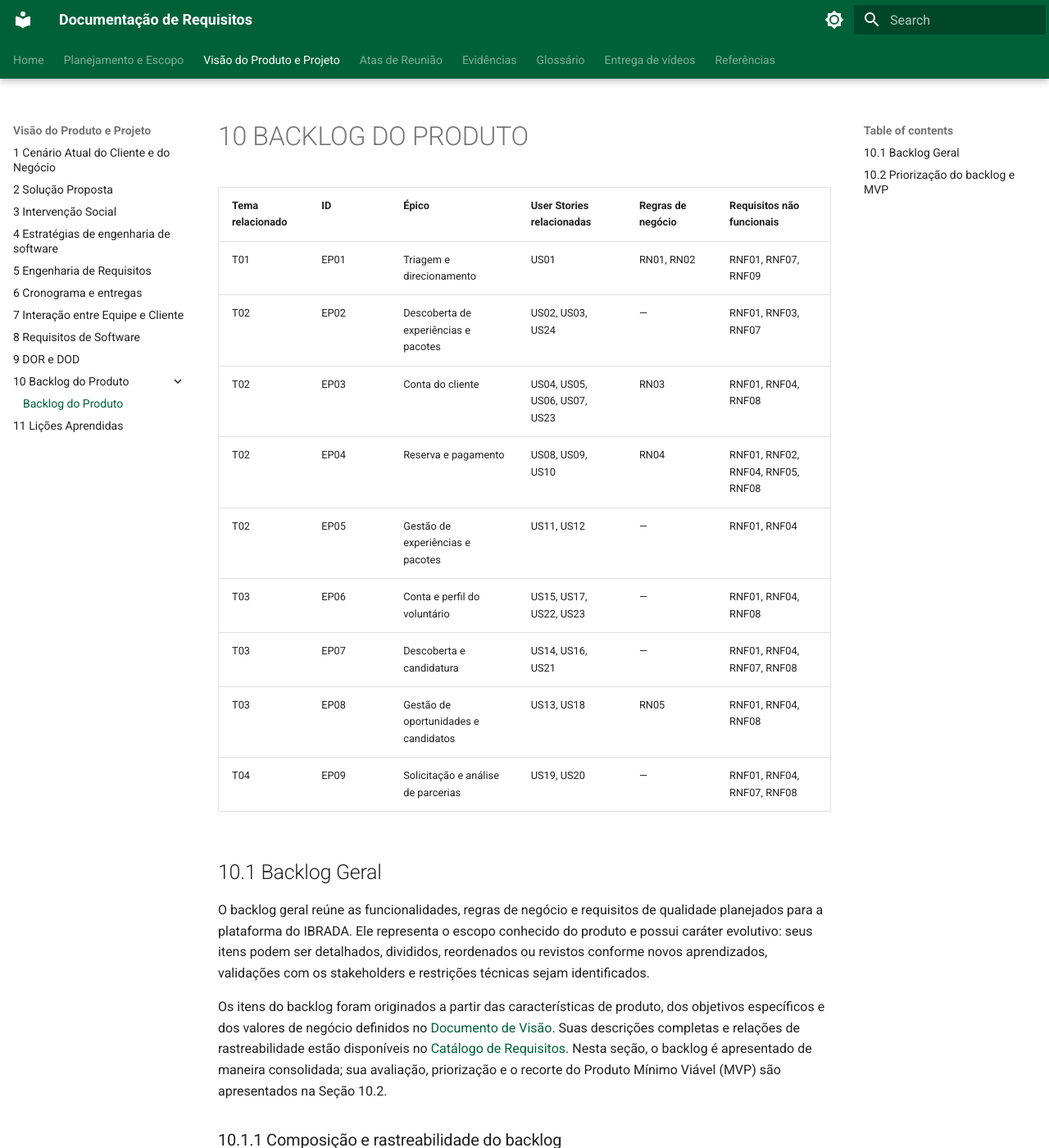
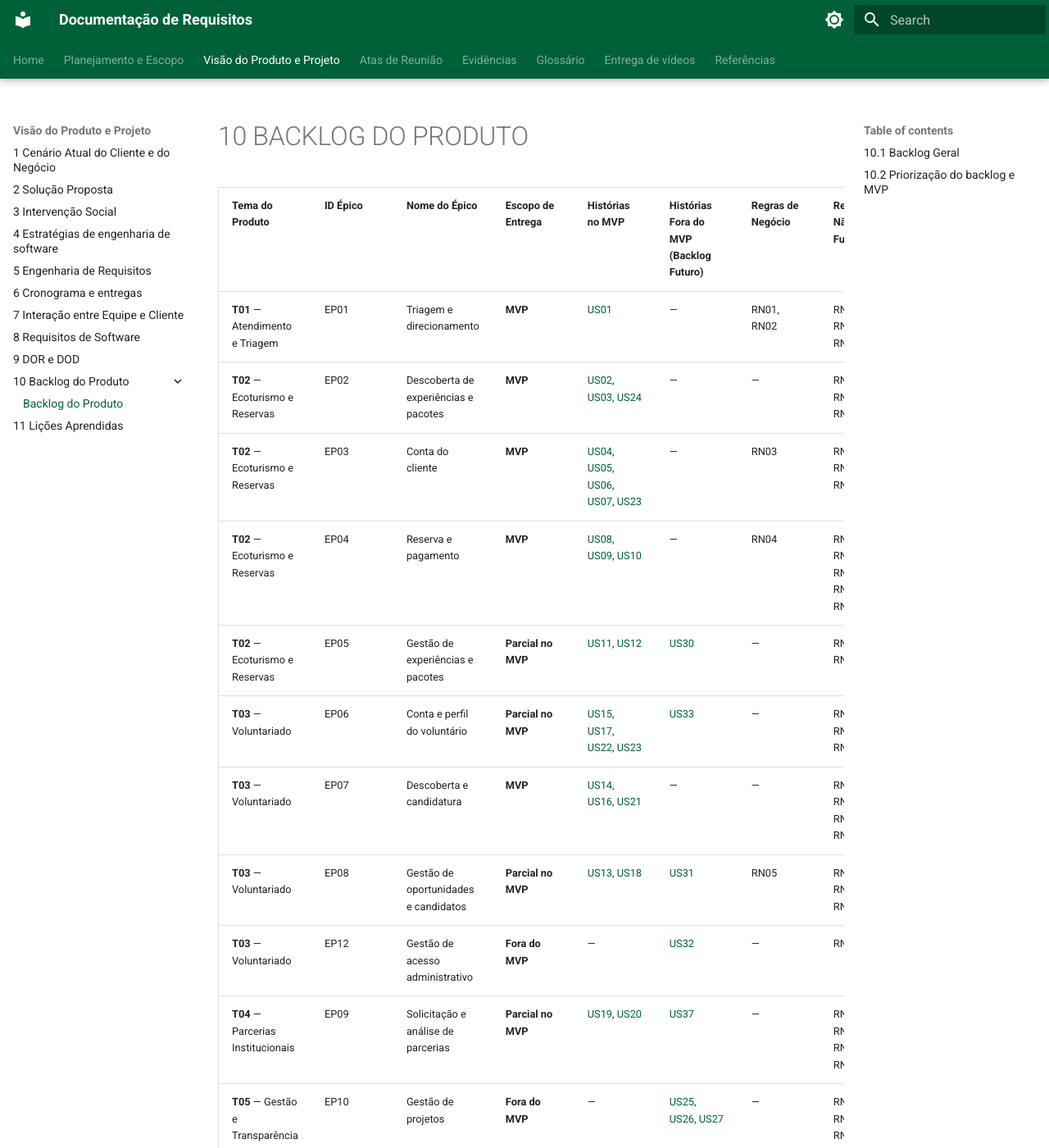
Before and after one commit to mdsreq-fga-unb/REQ-2026.2-T01-IBRADA-NET, an MkDocs documentation site: the page built from docs/documento-visao/10_backlog.md, in a window 1280 px wide and 1400 px high. Shown: the whole window at 82% size. Built offline with MkDocs 1.6.1 and Material for MkDocs 9.7.7, drawn with Linux system fonts in a browser that asks for light colours; some of the changed text lies outside the part shown.

Commit message:
Alterei a tabela do backlog para incluir todos os temas, épicos e user stories, evidenciando quais fazem parte do MVP e quais seriam entregas futuras.

```diff
--- a/docs/documento-visao/10_backlog.md
+++ b/docs/documento-visao/10_backlog.md
@@ -1,16 +1,21 @@
 # 10 BACKLOG DO PRODUTO
 
-| Tema relacionado | ID | Épico | User Stories relacionadas | Regras de negócio | Requisitos não funcionais |
-| --- | --- | --- | --- | --- | --- |
-| T01 | EP01 | Triagem e direcionamento | US01 | RN01, RN02 | RNF01, RNF07, RNF09 |
-| T02 | EP02 | Descoberta de experiências e pacotes | US02, US03, US24 | — | RNF01, RNF03, RNF07 |
-| T02 | EP03 | Conta do cliente | US04, US05, US06, US07, US23 | RN03 | RNF01, RNF04, RNF08 |
-| T02 | EP04 | Reserva e pagamento | US08, US09, US10 | RN04 | RNF01, RNF02, RNF04, RNF05, RNF08 |
-| T02 | EP05 | Gestão de experiências e pacotes | US11, US12 | — | RNF01, RNF04 |
-| T03 | EP06 | Conta e perfil do voluntário | US15, US17, US22, US23 | — | RNF01, RNF04, RNF08 |
-| T03 | EP07 | Descoberta e candidatura | US14, US16, US21 | — | RNF01, RNF04, RNF07, RNF08 |
-| T03 | EP08 | Gestão de oportunidades e candidatos | US13, US18 | RN05 | RNF01, RNF04, RNF08 |
-| T04 | EP09 | Solicitação e análise de parcerias | US19, US20 | — | RNF01, RNF04, RNF07, RNF08 |
+| Tema do Produto | ID Épico | Nome do Épico | Escopo de Entrega | Histórias no MVP | Histórias Fora do MVP (Backlog Futuro) | Regras de Negócio | Requisitos Não Funcionais |
+| :--- | :--- | :--- | :--- | :--- | :--- | :--- | :--- |
+| **T01** — Atendimento e Triagem | EP01 | Triagem e direcionamento | **MVP** | [US01](10_userStories.md#us01-realizar-triagem) | — | RN01, RN02 | RNF01, RNF07, RNF09 |
+| **T02** — Ecoturismo e Reservas | EP02 | Descoberta de experiências e pacotes | **MVP** | [US02](10_userStories.md#us02-visualizar-catalogo-de-ecoturismo), [US03](10_userStories.md#us03-visualizar-detalhes-de-pacote-de-ecoturismo), [US24](10_userStories.md#us24-compartilhar-experiencia-de-ecoturismo) | — | — | RNF01, RNF03, RNF07 |
+| **T02** — Ecoturismo e Reservas | EP03 | Conta do cliente | **MVP** | [US04](10_userStories.md#us04-cadastrar-se-como-cliente), [US05](10_userStories.md#us05-visualizar-e-editar-dados-pessoais), [US06](10_userStories.md#us06-autenticar-se-como-cliente), [US07](10_userStories.md#us07-encerrar-sessao-de-cliente), [US23](10_userStories.md#us23-registrar-consentimento-de-uso-de-dados) | — | RN03 | RNF01, RNF04, RNF08 |
+| **T02** — Ecoturismo e Reservas | EP04 | Reserva e pagamento | **MVP** | [US08](10_userStories.md#us08-reservar-pacote-de-ecoturismo), [US09](10_userStories.md#us09-revisar-e-confirmar-reserva), [US10](10_userStories.md#us10-pagar-reserva) | — | RN04 | RNF01, RNF02, RNF04, RNF05, RNF08 |
+| **T02** — Ecoturismo e Reservas | EP05 | Gestão de experiências e pacotes | **Parcial no MVP** | [US11](10_userStories.md#us11-cadastrar-experiencia-de-ecoturismo), [US12](10_userStories.md#us12-controlar-disponibilidade-de-pacotes) | [US30](10_userStoriesForaMVP.md#us30-editar-pacotes-de-ecoturismo) | — | RNF01, RNF04 |
+| **T03** — Voluntariado | EP06 | Conta e perfil do voluntário | **Parcial no MVP** | [US15](10_userStories.md#us15-criar-perfil-de-voluntario), [US17](10_userStories.md#us17-autenticar-se-como-voluntario), [US22](10_userStories.md#us22-encerrar-sessao-de-voluntario), [US23](10_userStories.md#us23-registrar-consentimento-de-uso-de-dados) | [US33](10_userStoriesForaMVP.md#us33-editar-perfil-de-voluntario) | — | RNF01, RNF04, RNF08 |
+| **T03** — Voluntariado | EP07 | Descoberta e candidatura | **MVP** | [US14](10_userStories.md#us14-visualizar-detalhes-da-oportunidade), [US16](10_userStories.md#us16-candidatar-se-a-uma-oportunidade), [US21](10_userStories.md#us21-consultar-oportunidades-abertas) | — | — | RNF01, RNF04, RNF07, RNF08 |
+| **T03** — Voluntariado | EP08 | Gestão de oportunidades e candidatos | **Parcial no MVP** | [US13](10_userStories.md#us13-cadastrar-oportunidade-de-voluntariado), [US18](10_userStories.md#us18-visualizar-candidatos-em-funil) | [US31](10_userStoriesForaMVP.md#us31-editar-oportunidade-de-voluntariado) | RN05 | RNF01, RNF04, RNF08 |
+| **T03** — Voluntariado | EP12 | Gestão de acesso administrativo | **Fora do MVP** | — | [US32](10_userStoriesForaMVP.md#us32-gerenciar-acesso-de-gestores) | — | RNF04 |
+| **T04** — Parcerias Institucionais | EP09 | Solicitação e análise de parcerias | **Parcial no MVP** | [US19](10_userStories.md#us19-enviar-solicitacao-de-parceria), [US20](10_userStories.md#us20-visualizar-solicitacoes-de-parceria) | [US37](10_userStoriesForaMVP.md#us37-responder-a-solicitacao-de-parceria) | — | RNF01, RNF04, RNF07, RNF08 |
+| **T05** — Gestão e Transparência de Projetos | EP10 | Gestão de projetos | **Fora do MVP** | — | [US25](10_userStoriesForaMVP.md#us25-cadastrar-projetos), [US26](10_userStoriesForaMVP.md#us26-editar-projetos), [US27](10_userStoriesForaMVP.md#us27-remover-projetos) | — | RNF01, RNF03, RNF04 |
+| **T05** — Gestão e Transparência de Projetos | EP11 | Transparência e impacto dos projetos | **Fora do MVP** | — | [US29](10_userStoriesForaMVP.md#us29-visualizar-painel-publico-de-projetos) | — | RNF01, RNF03, RNF07 |
+| **T06** — Notificações e Engajamento | EP13 | Preferências de notificações | **Fora do MVP** | — | [US34](10_userStoriesForaMVP.md#us34-configurar-preferencias-de-notificacoes) | — | RNF01, RNF04 |
+| **T06** — Notificações e Engajamento | EP14 | Gestão e monitoramento de notificações | **Fora do MVP** | — | [US35](10_userStoriesForaMVP.md#us35-visualizar-alcance-das-notificacoes), [US36](10_userStoriesForaMVP.md#us36-gerenciar-notificacoes) | — | RNF01, RNF04 |
 
 ## 10.1 Backlog Geral
 
```
